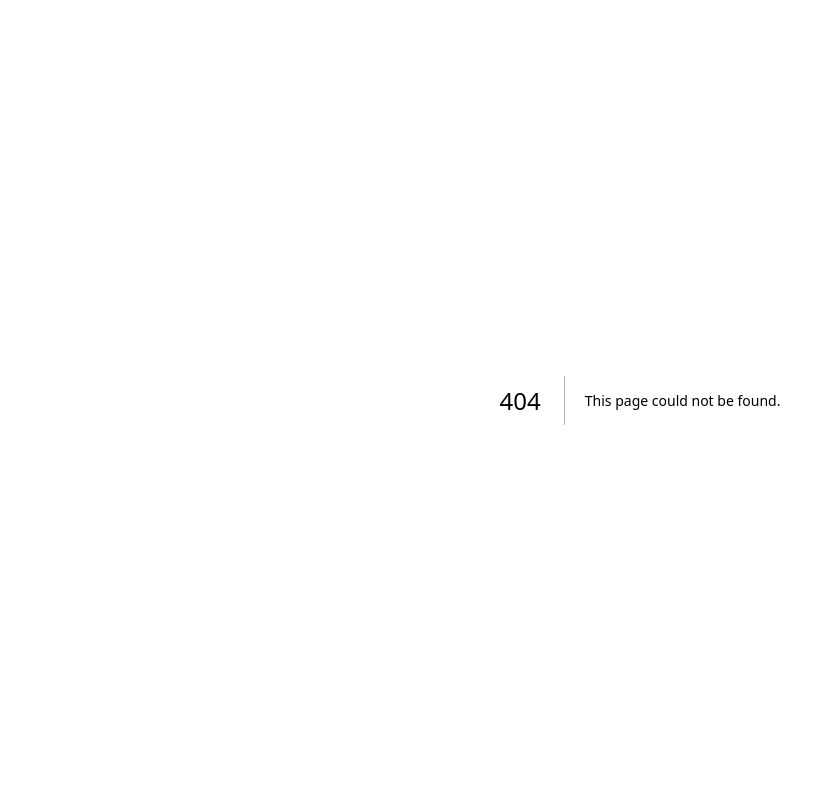
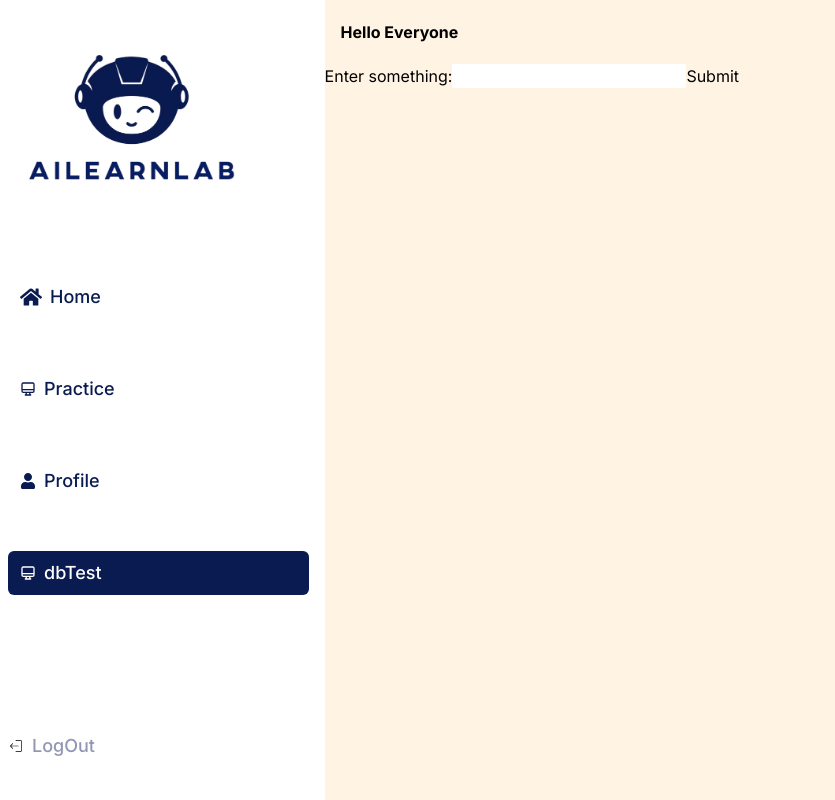
Before and after one commit to deep-dive-devs/AILearnLab, a Next.js app: page /dbTest in a window 1280 px wide. Before the commit this address had no page. Shown: the whole page, without its empty margins (0-835 px from the left). Built offline with nearby package versions, Linux system fonts and the light colour scheme.

Commit message:
connection to database setup

```diff
--- a/package.json
+++ b/package.json
@@ -9,6 +9,7 @@
     "lint": "next lint"
   },
   "dependencies": {
+    "firebase": "^10.8.0",
     "next": "14.1.0",
     "openai": "^4.26.0",
     "react": "^18",
--- /dev/null
+++ b/src/app/(dashboard)/dbTest/page.jsx
@@ -0,0 +1,38 @@
+"use client"
+import React,{ useState} from "react";
+import { db } from "@/app/firebase";
+import { collection, addDoc }  from "firebase/firestore";
+
+const dbTest = () => {
+    const [inputValue, setInputValue] = useState('');
+
+    const handleSubmit = async (e) => {
+      e.preventDefault();
+      try {
+        const docRef = await addDoc(collection(db, "users"), {
+          first: inputValue,
+        });
+        console.log("Document written with ID: ", docRef.id);
+      } catch (e) {
+        console.error("Error adding document: ", e);
+      }
+      console.log('Submitted:', inputValue);
+    };
+
+    return (
+      <form onSubmit={handleSubmit}>
+        <label>
+          Enter something:
+          <input
+            type="text"
+            value={inputValue}
+            onChange={(e) => setInputValue(e.target.value)}
+          />
+        </label>
+        <button type="submit">Submit</button>
+      </form>
+    );
+
+};
+
+export default dbTest;
--- /dev/null
+++ b/src/app/firebase.js
@@ -0,0 +1,19 @@
+// Import the functions you need from the SDKs you need
+import { initializeApp } from "firebase/app";
+import { getFirestore } from "firebase/firestore";
+// TODO: Add SDKs for Firebase products that you want to use
+// https://firebase.google.com/docs/web/setup#available-libraries
+
+// Your web app's Firebase configuration
+const firebaseConfig = {
+  apiKey: "AIzaSyD2l1yZoZtvqZwlfIg9S0KE1w_0UyJE1No",
+  authDomain: "ailearnlab.firebaseapp.com",
+  projectId: "ailearnlab",
+  storageBucket: "ailearnlab.appspot.com",
+  messagingSenderId: "893004513302",
+  appId: "1:893004513302:web:8a3baf40c4537c4ff43537"
+};
+
+// Initialize Firebase
+export const app = initializeApp(firebaseConfig);
+export const db = getFirestore(app);
--- a/src/components/dashboard/sideBar.js
+++ b/src/components/dashboard/sideBar.js
@@ -26,6 +26,11 @@ const SideBar = () => {
       url: "/practice",
     },
     { icon: <FaUser />, item: "Profile", url: "/profile" },
+    {
+      icon: <HiOutlineDesktopComputer />,
+      item: "dbTest",
+      url: "/dbTest",
+    },
   ];
   return (
     <div className=" bg-backgroundSecondary flex flex-col w-1/3 h-full min-h-screen items-start py-10 pl-2 pr-4 relative">
```
Also changed, not shown: 1 other file (tests, documents, lock files or other folders).
